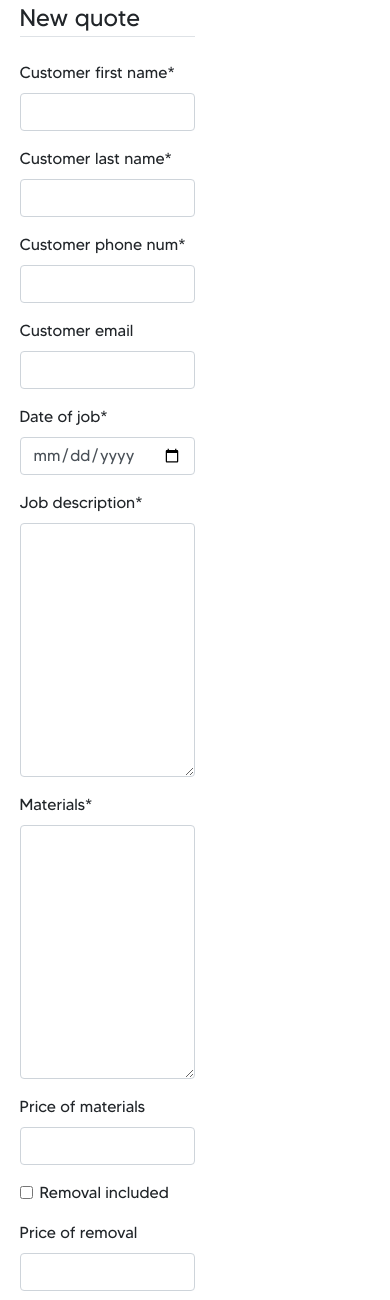
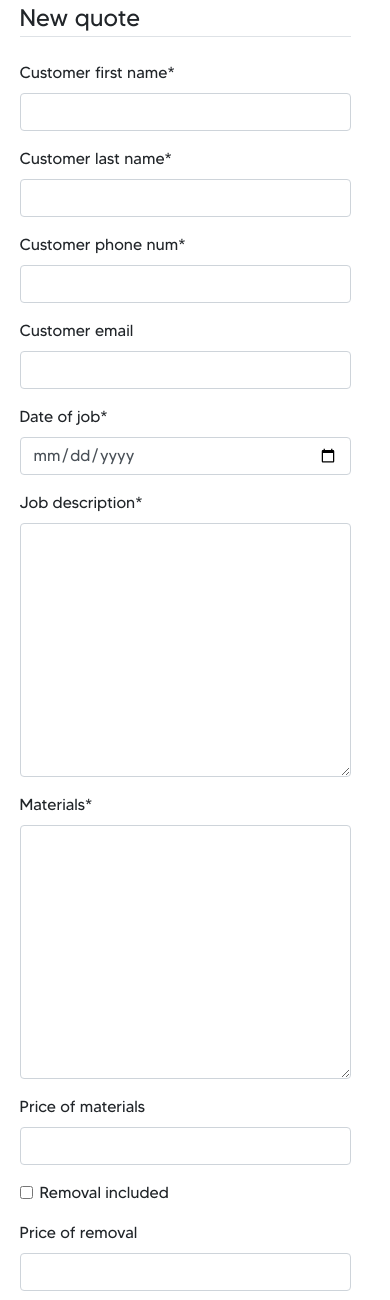
Before and after one commit to jackkeepin/Frenchay-Fencing-Management-Service, a Django app: page /quote/new-quote in a window 390 px wide. Shown: the part 60-1360 px from the top of the page. Run offline with Django 3.2, Linux system fonts and the light colour scheme; some libraries are stand-ins or nearby versions.

Commit message:
Fixed css bugs and improved responsiveness for create quotes

```diff
--- a/quote/static/quote/quote_form_styles.css
+++ b/quote/static/quote/quote_form_styles.css
@@ -2,3 +2,10 @@
   margin-left: 5%;
   margin-right: 50%;
 }
+
+@media screen and (max-width: 800px) {
+  .content-section {
+    margin-left: 5%;
+    margin-right: 10%;
+  }
+}
--- a/quote/static/quote/view_quotes_styles.css
+++ b/quote/static/quote/view_quotes_styles.css
@@ -6,8 +6,7 @@
   border: solid;
   border-width: 2px;
   border-color: #72b366;
-  width: 8%;
-  /* border-radius: 3px; */
+  width: 125px;
 }
 #newQuoteButton:hover {
   background-color: #72b366;
```
